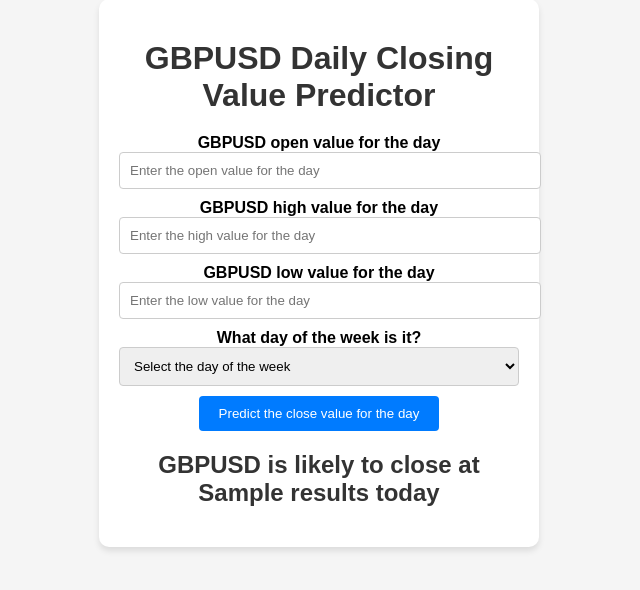
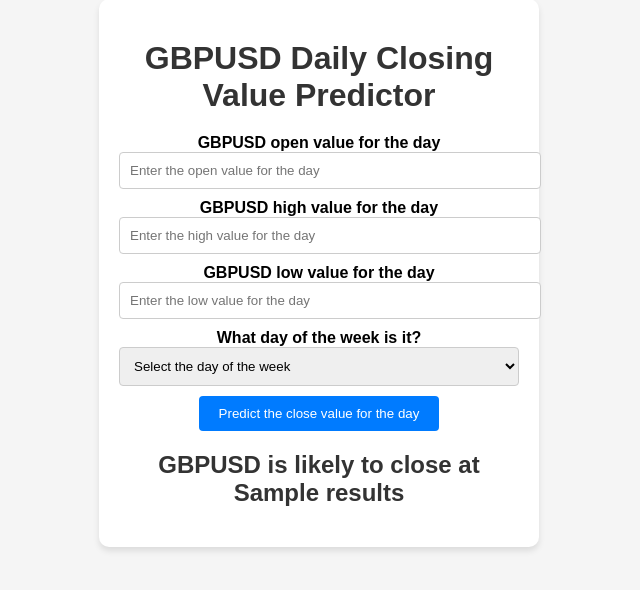
Before and after one commit to ToheebA/GBPUSD-Predictor, a Flask app: template templates/home.html in a window 1280 px wide. Shown: the part 51-641 px from the top of the page, without its empty margins (321-961 px from the left). Run offline with Flask 3, Linux system fonts and the light colour scheme; the template is opened without the code that fills it: most values are stand-ins (such as "Sample title", 1, 10 or a date in 2020).

Commit message:
Edited home.html

```diff
--- a/templates/home.html
+++ b/templates/home.html
@@ -104,7 +104,7 @@
         </div>
     </form>
     <h2>
-       GBPUSD is likely to close at {{results}} today
+       GBPUSD is likely to close at {{results}}
     </h2>
    <body>
 </html>
```
